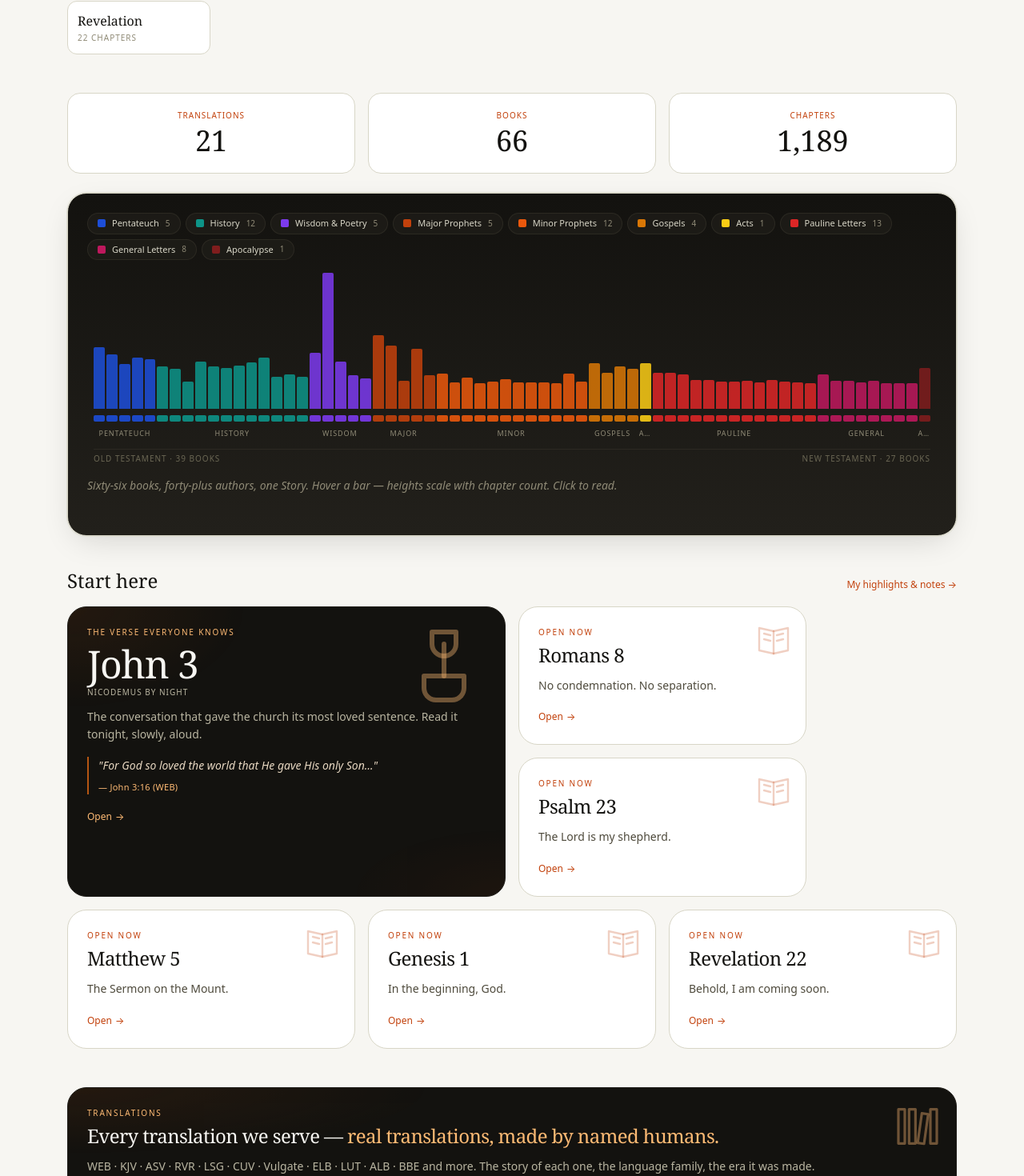
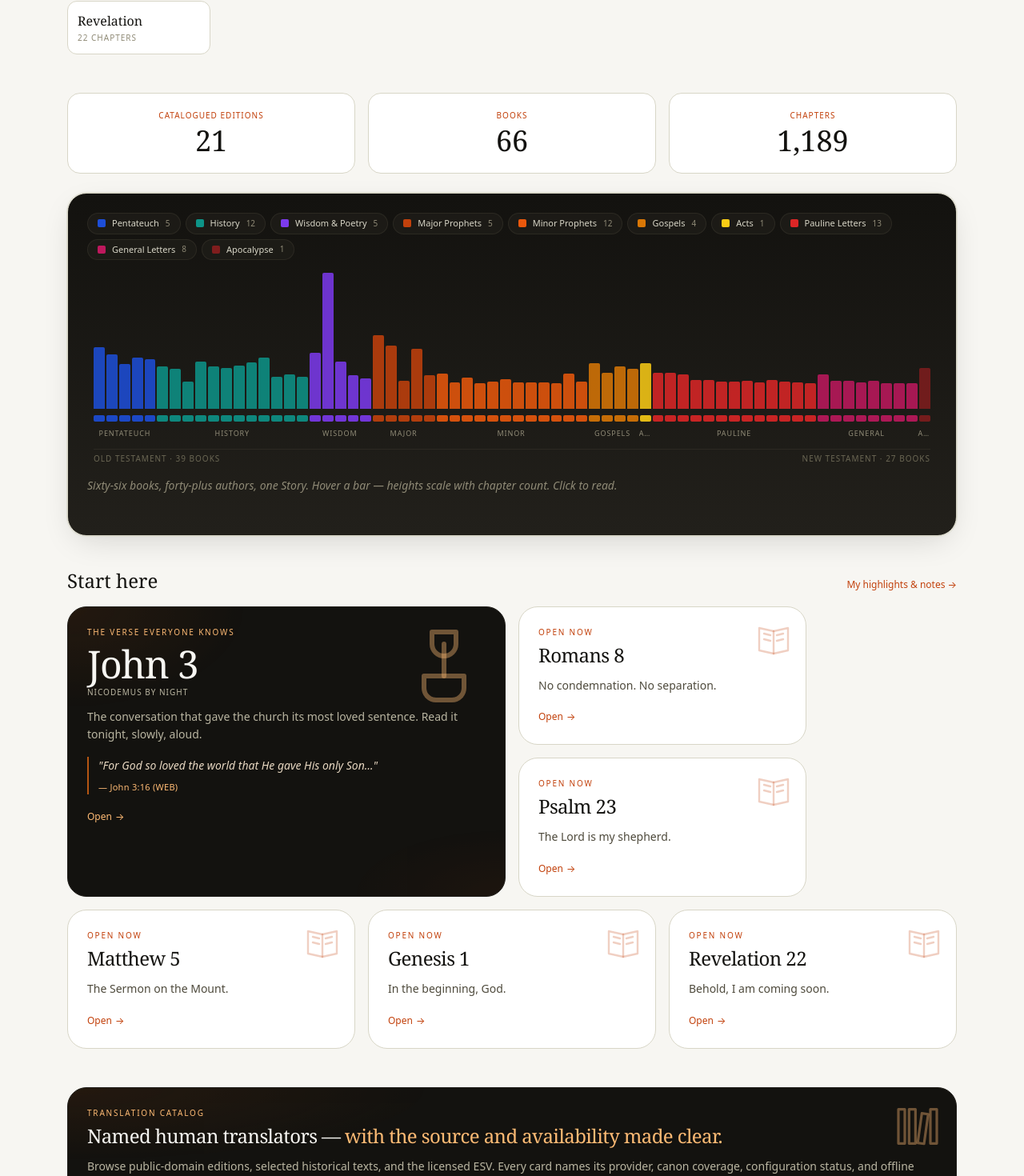
Before and after one commit to Emmanuelok/scripture-theory, a Next.js app: page /bible in a window 1280 px wide. Shown: the part 1924-3394 px from the top of the page at 80% size. Built offline with nearby package versions, Linux system fonts and the light colour scheme; no server answers.

Commit message:
feat(bible): refresh translation discovery

```diff
--- a/app/bible/page.tsx
+++ b/app/bible/page.tsx
@@ -14,16 +14,43 @@ export const metadata = {
 };
 
 const QUICK_START = [
-  { href: "/bible/john/3", title: "John 3", sub: "For God so loved the world." },
-  { href: "/bible/romans/8", title: "Romans 8", sub: "No condemnation. No separation." },
-  { href: "/bible/psalms/23", title: "Psalm 23", sub: "The Lord is my shepherd." },
-  { href: "/bible/matthew/5", title: "Matthew 5", sub: "The Sermon on the Mount." },
-  { href: "/bible/genesis/1", title: "Genesis 1", sub: "In the beginning, God." },
-  { href: "/bible/revelation/22", title: "Revelation 22", sub: "Behold, I am coming soon." },
+  {
+    href: "/bible/john/3",
+    title: "John 3",
+    sub: "For God so loved the world.",
+  },
+  {
+    href: "/bible/romans/8",
+    title: "Romans 8",
+    sub: "No condemnation. No separation.",
+  },
+  {
+    href: "/bible/psalms/23",
+    title: "Psalm 23",
+    sub: "The Lord is my shepherd.",
+  },
+  {
+    href: "/bible/matthew/5",
+    title: "Matthew 5",
+    sub: "The Sermon on the Mount.",
+  },
+  {
+    href: "/bible/genesis/1",
+    title: "Genesis 1",
+    sub: "In the beginning, God.",
+  },
+  {
+    href: "/bible/revelation/22",
+    title: "Revelation 22",
+    sub: "Behold, I am coming soon.",
+  },
 ];
 
 export default function BiblePage() {
-  const totalChapters = [...oldTestament, ...newTestament].reduce((n, b) => n + b.chapters, 0);
+  const totalChapters = [...oldTestament, ...newTestament].reduce(
+    (n, b) => n + b.chapters,
+    0,
+  );
 
   return (
     <section className="mx-auto max-w-6xl px-5 pt-12 pb-24">
@@ -45,7 +72,10 @@ export default function BiblePage() {
 
       {/* Stat strip */}
       <div className="grid grid-cols-3 gap-3 md:gap-4 mb-6">
-        <Stat label="Translations" value={String(translationOrder.length)} />
+        <Stat
+          label="Catalogued editions"
+          value={String(translationOrder.length)}
+        />
         <Stat label="Books" value="66" />
         <Stat label="Chapters" value={totalChapters.toLocaleString()} />
       </div>
@@ -59,7 +89,10 @@ export default function BiblePage() {
       <div className="mb-10">
         <div className="flex flex-wrap items-baseline justify-between gap-3 mb-4">
           <h2 className="font-serif text-2xl text-ink-900">Start here</h2>
-          <Link href="/bible/my" className="text-xs text-flame-700 hover:underline">
+          <Link
+            href="/bible/my"
+            className="text-xs text-flame-700 hover:underline"
+          >
             My highlights & notes →
           </Link>
         </div>
@@ -101,14 +134,16 @@ export default function BiblePage() {
           href="/bible/translations"
           size="wide"
           tone="dark"
-          eyebrow="Translations"
+          eyebrow="Translation catalog"
           title={
             <>
-              Every translation we serve —{" "}
-              <span className="text-flame-300">real translations, made by named humans.</span>
+              Named human translators —{" "}
+              <span className="text-flame-300">
+                with the source and availability made clear.
+              </span>
             </>
           }
-          sub="WEB · KJV · ASV · RVR · LSG · CUV · Vulgate · ELB · LUT · ALB · BBE and more. The story of each one, the language family, the era it was made."
+          sub="Browse public-domain editions, selected historical texts, and the licensed ESV. Every card names its provider, canon coverage, configuration status, and offline policy."
           glyph={<Glyph id="library" size={64} />}
         >
           <div className="mt-4 flex flex-wrap gap-1.5">
@@ -116,7 +151,7 @@ export default function BiblePage() {
               <span
                 key={t}
                 className="inline-flex items-center rounded-full bg-ink-800/60 border border-ink-700/60 px-2.5 py-0.5 text-[10px] uppercase tracking-widest text-flame-300"
-                title={translations[t]?.name}
+                title={`${translations[t]?.name} · ${translations[t]?.source ?? "provider pending"}`}
               >
                 {translations[t]?.abbrev ?? t}
               </span>
@@ -146,11 +181,23 @@ export default function BiblePage() {
   );
 }
 
-function Stat({ label, value, sub }: { label: string; value: string; sub?: string }) {
+function Stat({
+  label,
+  value,
+  sub,
+}: {
+  label: string;
+  value: string;
+  sub?: string;
+}) {
   return (
     <div className="rounded-2xl border border-ink-200 bg-card p-4 md:p-5 text-center">
-      <div className="text-[10px] uppercase tracking-widest text-flame-700">{label}</div>
-      <div className="font-serif text-3xl md:text-4xl text-ink-900 mt-1">{value}</div>
+      <div className="text-[10px] uppercase tracking-widest text-flame-700">
+        {label}
+      </div>
+      <div className="font-serif text-3xl md:text-4xl text-ink-900 mt-1">
+        {value}
+      </div>
       {sub && <div className="text-xs text-ink-500 mt-0.5">{sub}</div>}
     </div>
   );
```
